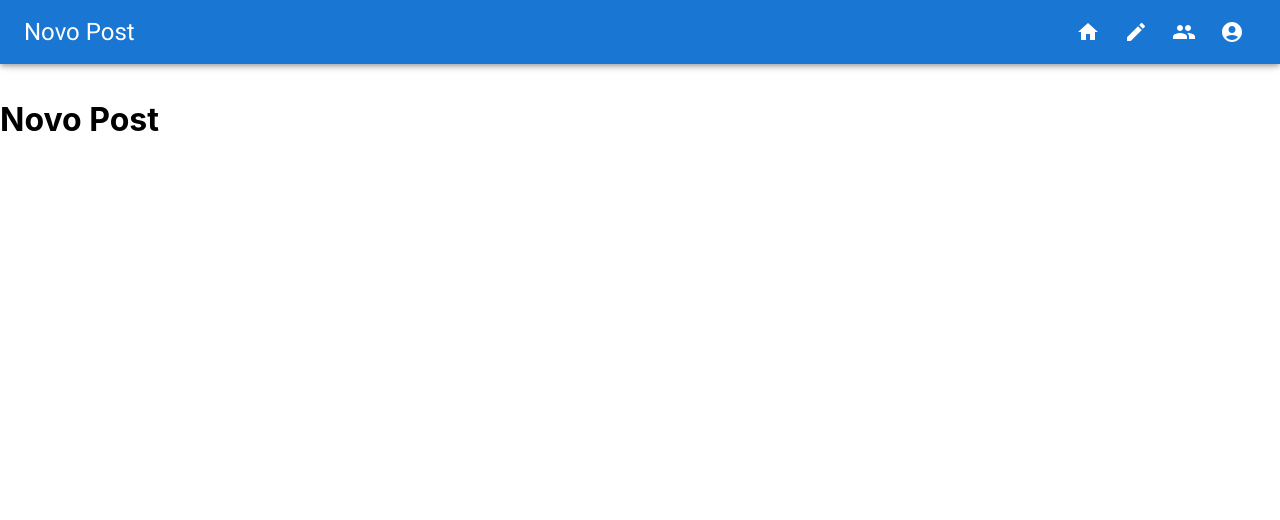
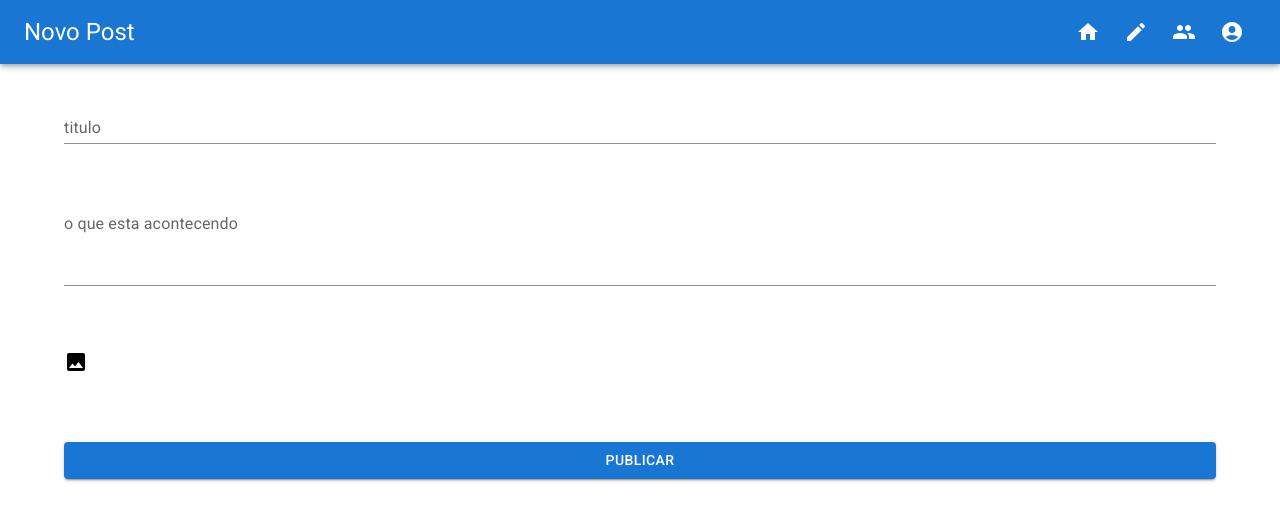
Before and after one commit to bc-fullstack-01/Matheus-almeida--FrontEnd, a React (Create React App) app in the folder my-app/: page /create in a window 1280 px wide. Shown: the top 520 px of the page. Built offline with nearby package versions, Linux system fonts and the light colour scheme; the HTML template or start-up script is replaced by a standard one.

Commit message:
pagina de Novo Post

```diff
--- a/my-app/package.json
+++ b/my-app/package.json
@@ -19,6 +19,7 @@
     "jwt-decode": "^3.1.2",
     "react": "^18.2.0",
     "react-dom": "^18.2.0",
+    "react-dropzone": "^14.2.2",
     "react-infinite-scroll-component": "^6.1.0",
     "react-router-dom": "^6.3.0",
     "react-scripts": "5.0.1",
--- /dev/null
+++ b/my-app/src/componentes/Dropzone/index.tsx
@@ -0,0 +1,44 @@
+import React, {useState, useCallback} from 'react';
+import {useDropzone} from 'react-dropzone';
+import ImageIcon from '@mui/icons-material/Image'
+
+interface Props {
+  onFileUploaded: (file: File) => void;
+}
+
+function Dropzone({onFileUploaded}: Props) {
+  const [selectedFileUrl, setSelectedFileUrl] = useState("")
+
+
+  const onDrop = useCallback(
+    (acceptedFiles: any[]) => {
+      const file = acceptedFiles[0];
+
+      const fileUrl = URL.createObjectURL(file);
+
+      setSelectedFileUrl(fileUrl);
+      onFileUploaded(file);
+    },
+    [onFileUploaded]
+  )
+
+  const {getRootProps, getInputProps} = useDropzone({
+    onDrop,
+  });
+
+  return (
+    <div {...getRootProps()}>
+      <input {...getInputProps()} />
+
+      {selectedFileUrl ? (
+        <img src={selectedFileUrl} alt="Point thumbnail" />
+      ) : (
+        <p>
+          <ImageIcon/>
+        </p>
+      )}
+    </div>
+  );
+}
+
+export default Dropzone;
--- a/my-app/src/pages/NewPost/index.tsx
+++ b/my-app/src/pages/NewPost/index.tsx
@@ -1,11 +1,20 @@
 import React from 'react'
 import CustomAppBar from '../../componentes/CustomAppBar'
+import {TextField, Stack, Container, Button} from '@mui/material'
+import Dropzone from '../../componentes/Dropzone'
 
 const NewPost = () => {
   return (
     <div>
       <CustomAppBar title="Novo Post"/>
-      <h1 style={{marginTop: "100px"}}>Novo Post</h1>
+      <Container sx={{marginTop: 12}} >
+        <Stack spacing={6}>
+          <TextField variant="standard" label="titulo" name='title' />
+          <TextField variant="standard" label="o que esta acontecendo" name='description' multiline minRows={3} />
+          <Dropzone onFileUploaded={() => {}} />
+          <Button variant='contained' type='submit' >Publicar</Button>
+        </Stack>
+      </Container>
     </div>
   )
 }
--- a/my-app/src/pages/PostDetail/index.tsx
+++ b/my-app/src/pages/PostDetail/index.tsx
@@ -1,16 +1,20 @@
 import React, {useEffect, useState} from 'react';
 import { useParams } from 'react-router-dom';
-import { Divider, TextField, Paper, Button } from "@mui/material";
+import { Divider, TextField, Paper, Button, CardHeader } from "@mui/material";
 import server from '../../api/server'
 import PostCard from '../../componentes/PostCard'
 import CustomAppBar from '../../componentes/CustomAppBar'
 import Post from "../../Models/Post";
+import Comment from "../../Models/Post";
+import CustomAvatar from '../../componentes/CustomAvatar'
 
 const PostDetail = () => {
   const {postId} = useParams()
   const token = localStorage.getItem("accessToken")
   const [post, setPost] = useState<Post>();
   const [comment, setComment] = useState({value: "", error: ""})
+  const profileId = localStorage.getItem("profile")
+  const profileName = localStorage.getItem("user")
 
   useEffect(() => {
     const getPost = async () => {
@@ -36,7 +40,14 @@ const PostDetail = () => {
       { headers: {authorization: `Bearer ${token}`}
       })
       setComment({...comment, value: ""});
-      post?.comments.push(response.data)
+      const newComment = {
+        ...response.data,
+        profile: {
+          _id: profileId,
+          name: profileName,
+        },
+      }
+      post?.comments.push(newComment)
       setPost(post)
     } catch (err){
       console.log(err)
@@ -58,6 +69,15 @@ const PostDetail = () => {
           </div>
         </form>
       </Paper>
+      <Divider sx={{marginTop: 2}} />
+        {post?.comments && post?.comments.map((item) => (
+        <div key={item._id}>
+          <Paper elevation={0} sx={{marginX: 24, marginY: 2}}>
+            <CardHeader avatar={<CustomAvatar profileName={item.profile.name} />} title={item.description}/>
+          </Paper>
+          <Divider />
+        </div>
+        ))}
     </div>
   )
 }
```
Also changed, not shown: my-app/src/Models/Post.ts (+10 -5 lines), 1 other file (tests, documents, lock files or other folders).
